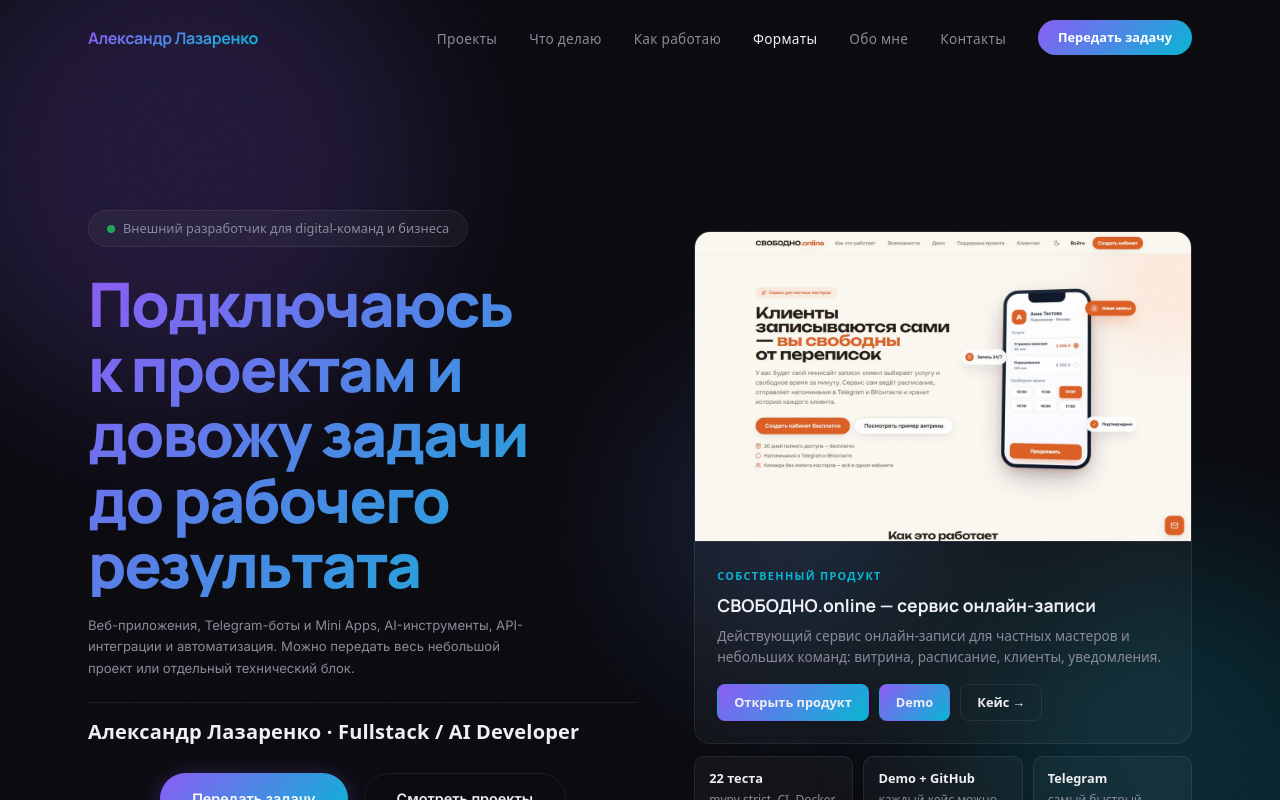
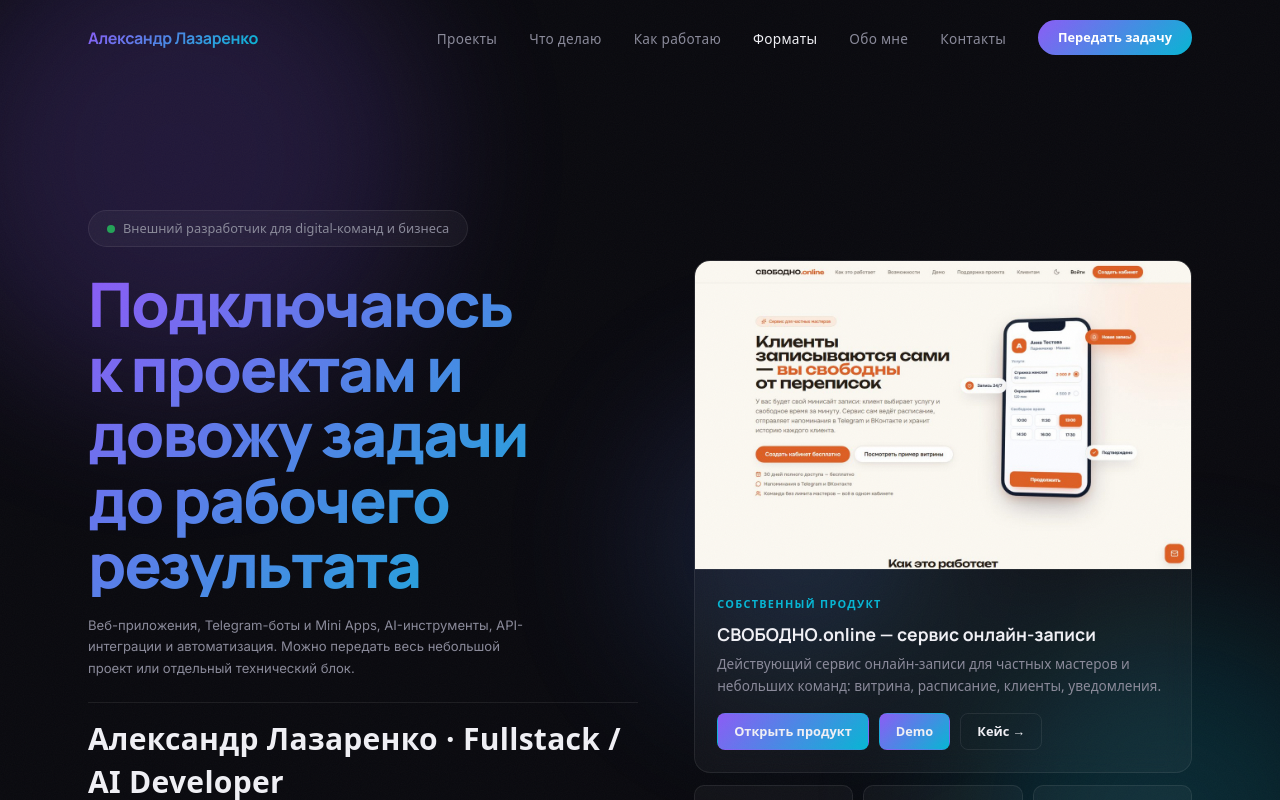
Before and after one commit to lazmaksim2019-ops/portfolio2, a Next.js app: page / in a window 1280 px wide. Shown: the top 800 px of the page. Built offline with nearby package versions, Linux system fonts and the light colour scheme; no server answers.

Commit message:
style: subtitle scaled 30px desktop, h3 hierarchy

```diff
--- a/src/app/globals.css
+++ b/src/app/globals.css
@@ -360,13 +360,13 @@ body {
 
 .hero-sub {
   color: var(--text-secondary);
-  line-height: 1.5;
+  line-height: 1.45;
   margin-top: 22px;
   margin-bottom: 26px;
-  font-size: 1.25rem;
+  font-size: clamp(1.15rem, 2.4vw, 1.875rem);
   font-weight: 400;
   letter-spacing: 0.01em;
-  opacity: 0.85;
+  opacity: 0.9;
   border-top: 1px solid var(--glass-border);
   padding-top: 14px;
 }
```
